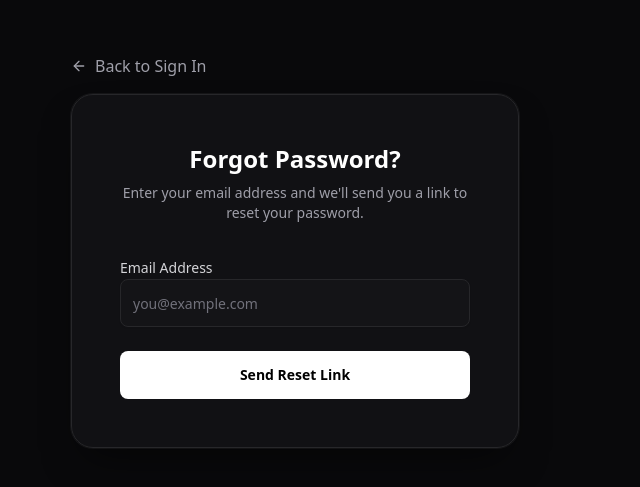
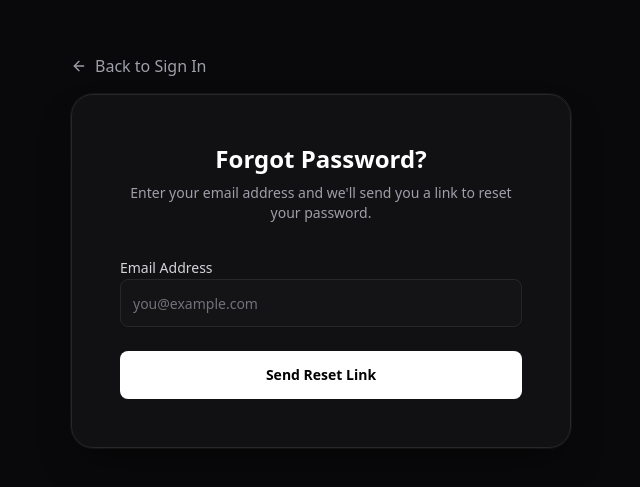
Before and after one commit to raai2005/FlexYourFit, a Next.js app: page /forgot-password in a window 1280 px wide. Shown: the part 149-636 px from the top of the page, without its empty margins (345-985 px from the left). Built offline with nearby package versions, Linux system fonts and the light colour scheme; no server answers; a web font is replaced by a local one.

Commit message:
style: update auth-card width to max-w-2xl and set min-width to 500px

```diff
--- a/app/globals.css
+++ b/app/globals.css
@@ -131,7 +131,7 @@
 }
 
 .auth-card {
-  @apply w-full max-w-3xl p-12 rounded-3xl;
+  @apply w-full max-w-2xl min-w-[500px] p-12 rounded-3xl;
   @apply bg-zinc-900/60 border border-zinc-800;
   @apply backdrop-blur-xl;
   @apply transition-all duration-300 ease-out;
```
